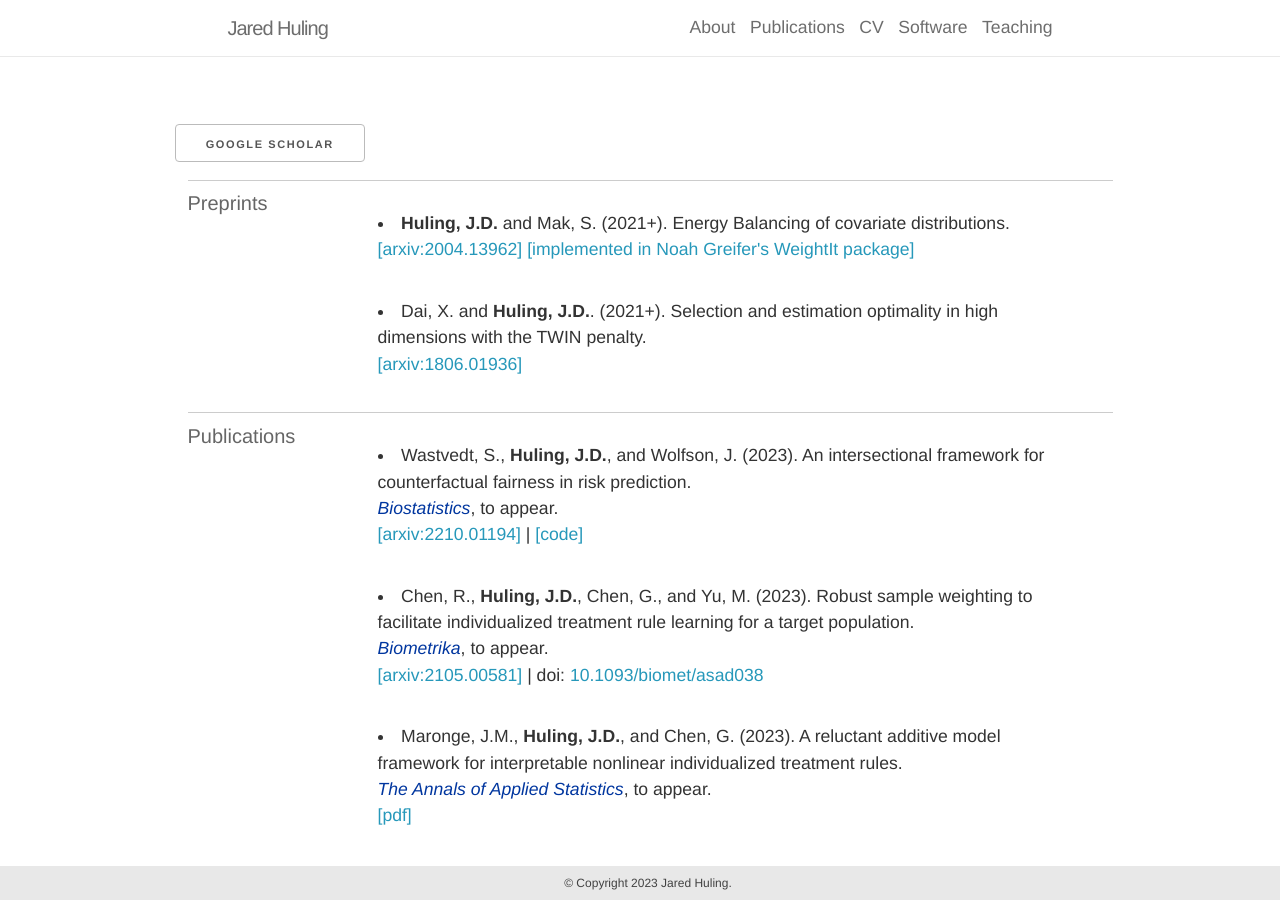
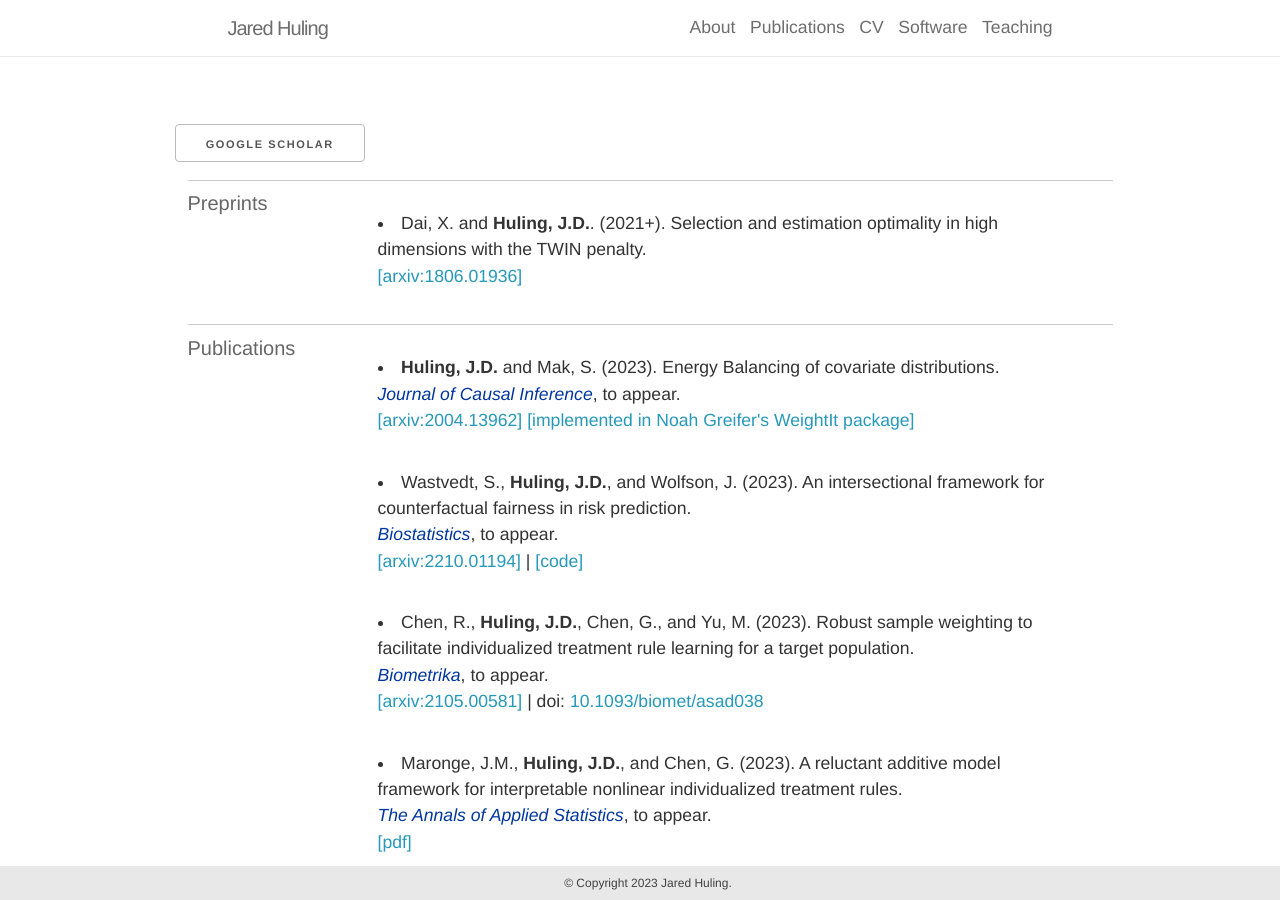
Before and after one commit to jaredhuling/jaredhuling.github.io, a Jekyll site: the page built from _pages/publications.md, in a window 1280 px wide and 900 px high. Built offline with Jekyll 4.4.1, drawn with Linux system fonts in a browser that asks for light colours; nearby versions of some CDN libraries.

Commit message:
paper update

```diff
--- a/_pages/publications.md
+++ b/_pages/publications.md
@@ -25,13 +25,6 @@ years: [2018, 2017, 2016]
       <div class="twelve columns">
 
         <p class="bibliography">
-          <author>Huling, J.D.</author> and Mak, S. (2021+).
-            Energy Balancing of covariate distributions. <br>
-          <a href="https://arxiv.org/abs/2004.13962">[arxiv:2004.13962]</a>
-          <a class="codelink" href="https://github.com/ngreifer/WeightIt">[implemented in Noah Greifer's WeightIt package]</a>
-        </p>
-
-        <p class="bibliography">
           Dai, X. and <author>Huling, J.D.</author>. (2021+).
             Selection and estimation optimality in high dimensions with the TWIN penalty. <br>
           <a href="https://arxiv.org/abs/1806.01936">[arxiv:1806.01936]</a>
@@ -51,6 +44,14 @@ years: [2018, 2017, 2016]
     <div class="row">
       <div class="twelve columns">
 
+
+        <p class="bibliography">
+          <author>Huling, J.D.</author> and Mak, S. (2023).
+            Energy Balancing of covariate distributions. <br>
+            <journal>Journal of Causal Inference</journal>, to appear. <br>
+          <a href="https://arxiv.org/abs/2004.13962">[arxiv:2004.13962]</a>
+          <a class="codelink" href="https://github.com/ngreifer/WeightIt">[implemented in Noah Greifer's WeightIt package]</a>
+        </p>
 
       <p class="bibliography">
           Wastvedt, S., <author>Huling, J.D.</author>, and Wolfson, J. (2023).
```
